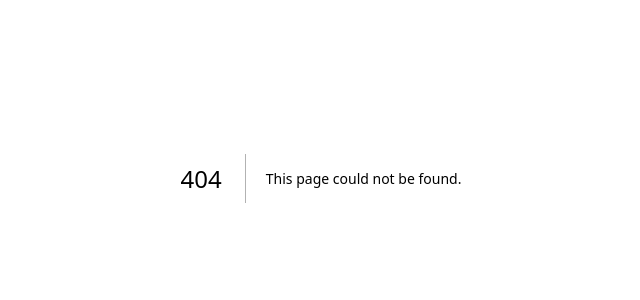
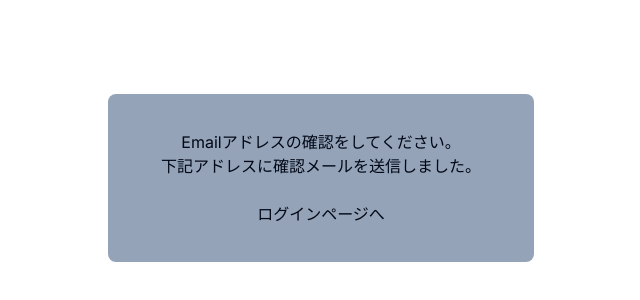
Before and after one commit to senna-lang/form-dev-demo, a Next.js app: page /email-confirm in a window 1280 px wide. Before the commit this address had no page. Shown: the part 222-522 px from the top of the page, without its empty margins (319-959 px from the left). Built offline with nearby package versions, Linux system fonts and the light colour scheme; no server answers.

Commit message:
メール認証ページ作成

```diff
--- /dev/null
+++ b/src/app/email-confirm/page.tsx
@@ -0,0 +1,27 @@
+'use client';
+import { useEffect, useState } from 'react';
+import Link from 'next/link';
+import { supabase } from '@/lib/supabaseClient';
+
+const emailConfirm = () => {
+  const [email, setEmail] = useState('');
+  useEffect(() => {
+    const session = async () => {
+      const { data } = await supabase.auth.getSession();
+      setEmail(data.session?.user.email!);
+    };
+    session();
+  }, []);
+  return (
+    <div className="w-full h-screen flex flex-col justify-center">
+      <div className=" bg-slate-400 w-1/3 mx-auto p-9 rounded-lg text-center">
+        <h2>Emailアドレスの確認をしてください。</h2>
+        <p>下記アドレスに確認メールを送信しました。</p>
+        <p className=' text-blue-700 mb-6'>{email}</p>
+        <Link href='/login'>ログインページへ</Link>
+      </div>
+    </div>
+  );
+};
+
+export default emailConfirm;
```
